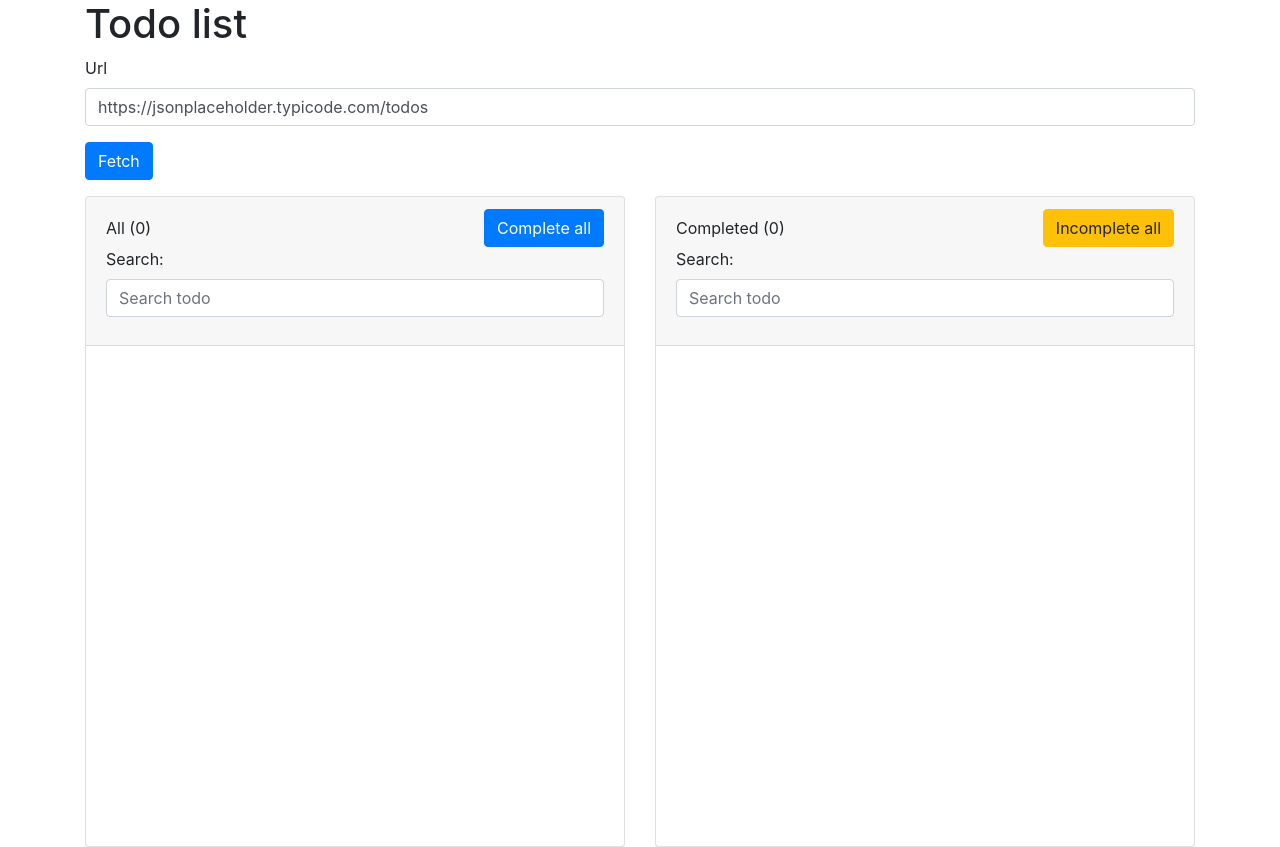
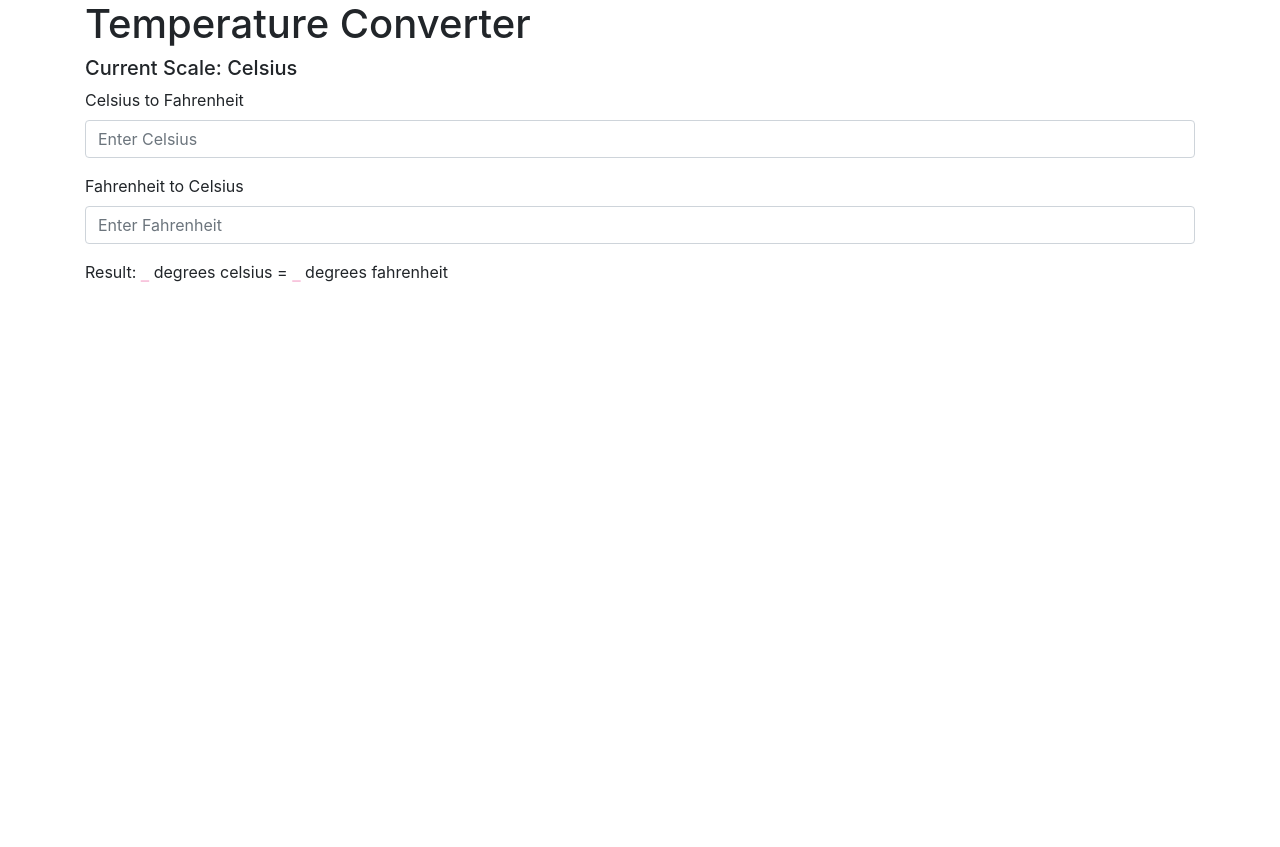
Before and after one commit to jasonlimantoro/react-tutorial, a React (Create React App) app: page / in a window 1280 px wide. After the commit the page ends 800 px from the top, so only its background shows below. Built offline with nearby package versions, Linux system fonts and the light colour scheme.

Commit message:
[REFACTOR](Task): make TemperatureConverter default task

```diff
--- a/src/App.js
+++ b/src/App.js
@@ -1,130 +1,13 @@
 import React, { Component } from 'react';
-import Button from 'react-bootstrap/Button';
 import Container from 'react-bootstrap/Container';
-import Row from 'react-bootstrap/Row';
-import Col from 'react-bootstrap/Col';
-import Form from 'react-bootstrap/Form';
 import './App.css';
-import TodoList from './components/TodoList';
+import TemperatureConverter from './components/TemperatureConverter';
 
 class App extends Component {
-  state = {
-    todos: [],
-    url: 'https://jsonplaceholder.typicode.com/todos'
-  };
-
-  get todos() {
-    return this.state.todos;
-  }
-
-  get completedTodos() {
-    return this.todos.filter(t => t.completed === true);
-  }
-
-  componentDidMount() {
-    document.title = `Todos (${this.todos.length})`;
-  }
-
-  componentDidUpdate(prevProps, prevState, snapshot) {
-    if (prevState.todos.length !== this.todos.length) {
-      document.title = `Todos (${this.todos.length})`;
-    }
-  }
-
-  fetchTodos = () => {
-    fetch(this.state.url)
-      .then(r => r.json())
-      .then(todos => {
-        if (todos.length > 0) {
-          this.setState({
-            todos
-          });
-        } else {
-          this.setState({ todos: [todos] });
-        }
-      });
-  };
-  toggleTodo = todo => {
-    this.setState({
-      todos: this.todos.map(t => {
-        if (t.id === todo.id) {
-          t.completed = !t.completed;
-        }
-        return t;
-      })
-    });
-  };
-  completeAllTodos = () => {
-    this.setState({
-      todos: this.todos.map(t => {
-        t.completed = true;
-        return t;
-      })
-    });
-  };
-  incompleteAllTodos = () => {
-    this.setState({
-      todos: this.todos.map(t => {
-        t.completed = false;
-        return t;
-      })
-    });
-  };
-
-  handleChange = e => {
-    this.setState({ url: e.target.value });
-  };
-  handleSubmit = e => {
-    e.preventDefault();
-    this.fetchTodos();
-  };
-
   render() {
-    const { url } = this.state;
     return (
       <Container>
-        <h1>Todo list</h1>
-        <Form onSubmit={this.handleSubmit}>
-          <Form.Group>
-            <Form.Label>Url</Form.Label>
-            <Form.Control
-              value={url}
-              onChange={this.handleChange}
-              placeholder="Enter Url"
-              isInvalid={this.state.url === ''}
-            />
-            <Form.Control.Feedback type="invalid">
-              Please enter url
-            </Form.Control.Feedback>
-          </Form.Group>
-          <Form.Group>
-            <Button type="submit">Fetch</Button>
-          </Form.Group>
-        </Form>
-        <Row>
-          <Col>
-            <TodoList
-              title="All"
-              todos={this.todos}
-              batchAction={
-                <Button onClick={this.completeAllTodos}>Complete all</Button>
-              }
-              toggleTodo={this.toggleTodo}
-            />
-          </Col>
-          <Col>
-            <TodoList
-              title="Completed"
-              todos={this.completedTodos}
-              batchAction={
-                <Button variant="warning" onClick={this.incompleteAllTodos}>
-                  Incomplete all
-                </Button>
-              }
-              toggleTodo={this.toggleTodo}
-            />
-          </Col>
-        </Row>
+        <TemperatureConverter />
       </Container>
     );
   }
```
